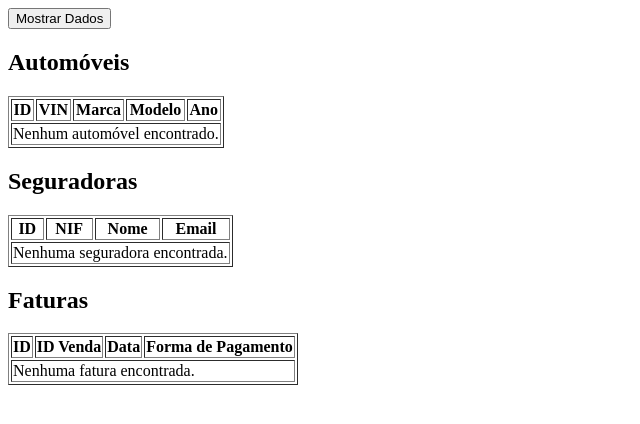
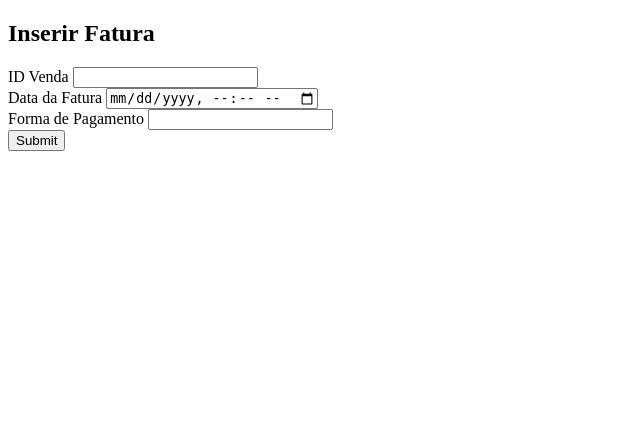
Before and after one commit to GSoeiro/Projeto---BD2, a Django app: page /criarFatura in a window 1280 px wide. Shown: the top 424 px of the page, without its empty margins (0-640 px from the left). Run offline with Django 4.2, Linux system fonts and the light colour scheme.

```diff
--- a/website/PLSQL/templates/criarFatura.html
+++ b/website/PLSQL/templates/criarFatura.html
@@ -1,74 +1,42 @@
 <!DOCTYPE html>
 <html lang="en">
 <head>
-    <meta charset="UTF-8">
-    <title>Mostrar Dados</title>
+ <meta charset="UTF-8">
+ <meta name="viewport" content="width=device-width, initial-scale=1.0">
+ <title>Inserir Fatura</title>
 </head>
 <body>
-    <form action="{% url 'mostrarDadosBD' %}" method="GET" class="mt-3">
-        <button type="submit" class="btn btn-primary">Mostrar Dados</button>
+    <form action="{% url 'criarFaturaBD' %}" method="POST" class="mt-5">
+        {% csrf_token %}
+        <h2>Inserir Fatura</h2>
+
+        <label>ID Venda</label>
+        <input type="number" name="id_venda" id="id_venda" required>
+        <br>
+
+        <label>Data da Fatura</label>
+        <input type="datetime-local" name="data_fatura" id="data_fatura">
+        <br>
+
+        <label>Forma de Pagamento</label>
+        <input type="text" name="forma_pagamento" id="forma_pagamento">
+        <br>
+
+        <button type="submit" class="btn btn-success my-3">Submit</button>
     </form>
 
-    <h2>Automóveis</h2>
-    <table border="1">
-        <tr>
-            <th>ID</th>
-            <th>VIN</th>
-            <th>Marca</th>
-            <th>Modelo</th>
-            <th>Ano</th>
-        </tr>
-        {% for auto in automoveis %}
-        <tr>
-            <td>{{ auto.id_automovel }}</td>
-            <td>{{ auto.vin }}</td>
-            <td>{{ auto.marca }}</td>
-            <td>{{ auto.modelo }}</td>
-            <td>{{ auto.ano }}</td>
-        </tr>
-        {% empty %}
-        <tr><td colspan="5">Nenhum automóvel encontrado.</td></tr>
-        {% endfor %}
-    </table>
+    {% if success %}
+        <div class="alert alert-success alert-dismissible fade show" role="alert">
+            Fatura criada com sucesso!
+            <button type="button" class="btn-close" data-bs-dismiss="alert" aria-label="Close"></button>
+        </div>
+    {% endif %}
 
-    <h2>Seguradoras</h2>
-    <table border="1">
-        <tr>
-            <th>ID</th>
-            <th>NIF</th>
-            <th>Nome</th>
-            <th>Email</th>
-        </tr>
-        {% for seg in seguradoras %}
-        <tr>
-            <td>{{ seg.id_seguradora }}</td>
-            <td>{{ seg.nif_seguradora }}</td>
-            <td>{{ seg.nome }}</td>
-            <td>{{ seg.email }}</td>
-        </tr>
-        {% empty %}
-        <tr><td colspan="4">Nenhuma seguradora encontrada.</td></tr>
-        {% endfor %}
-    </table>
-
-    <h2>Faturas</h2>
-    <table border="1">
-        <tr>
-            <th>ID</th>
-            <th>ID Venda</th>
-            <th>Data</th>
-            <th>Forma de Pagamento</th>
-        </tr>
-        {% for fat in faturas %}
-        <tr>
-            <td>{{ fat.id_fatura }}</td>
-            <td>{{ fat.id_venda_id }}</td>
-            <td>{{ fat.data_fatura }}</td>
-            <td>{{ fat.forma_pagamento }}</td>
-        </tr>
-        {% empty %}
-        <tr><td colspan="4">Nenhuma fatura encontrada.</td></tr>
-        {% endfor %}
-    </table>
+    {% if error %}
+        <div class="alert alert-danger alert-dismissible fade show" role="alert">
+            {{ error }}
+            <button type="button" class="btn-close" data-bs-dismiss="alert" aria-label="Close"></button>
+        </div>
+    {% endif %}
 </body>
 </html>
```
